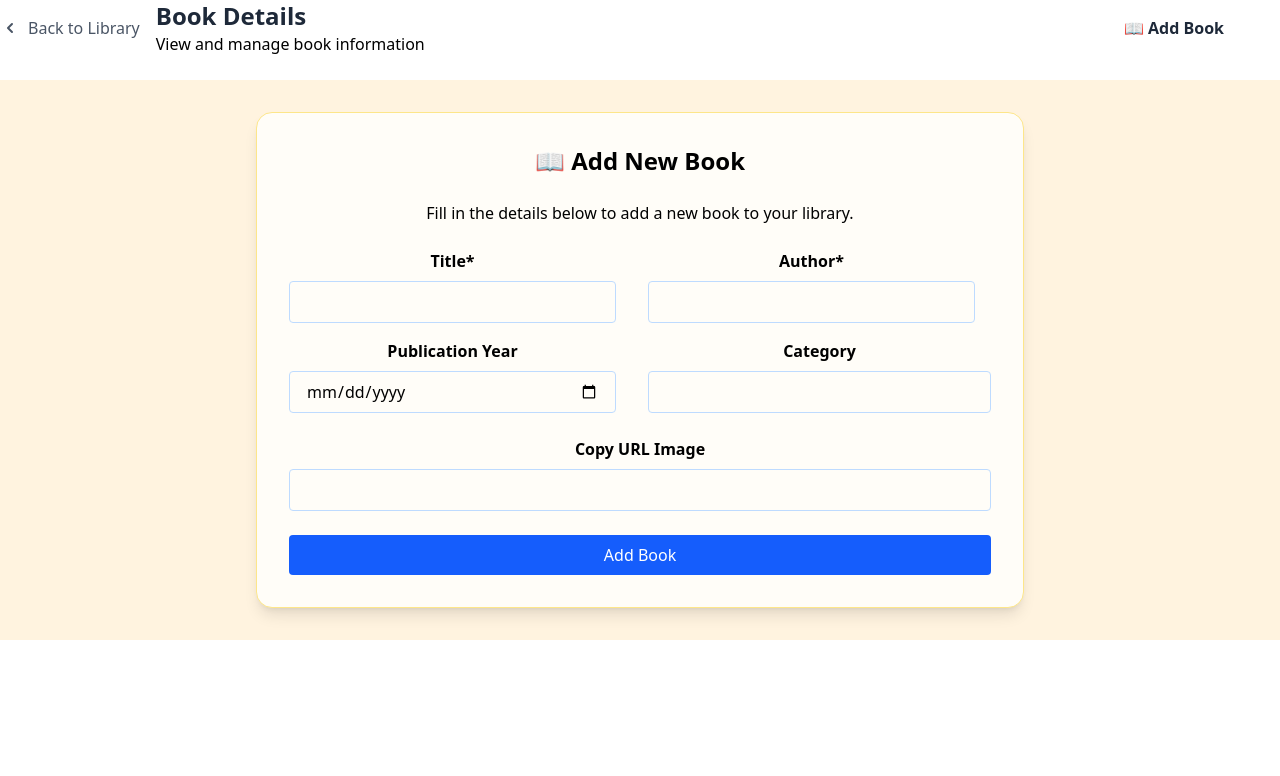
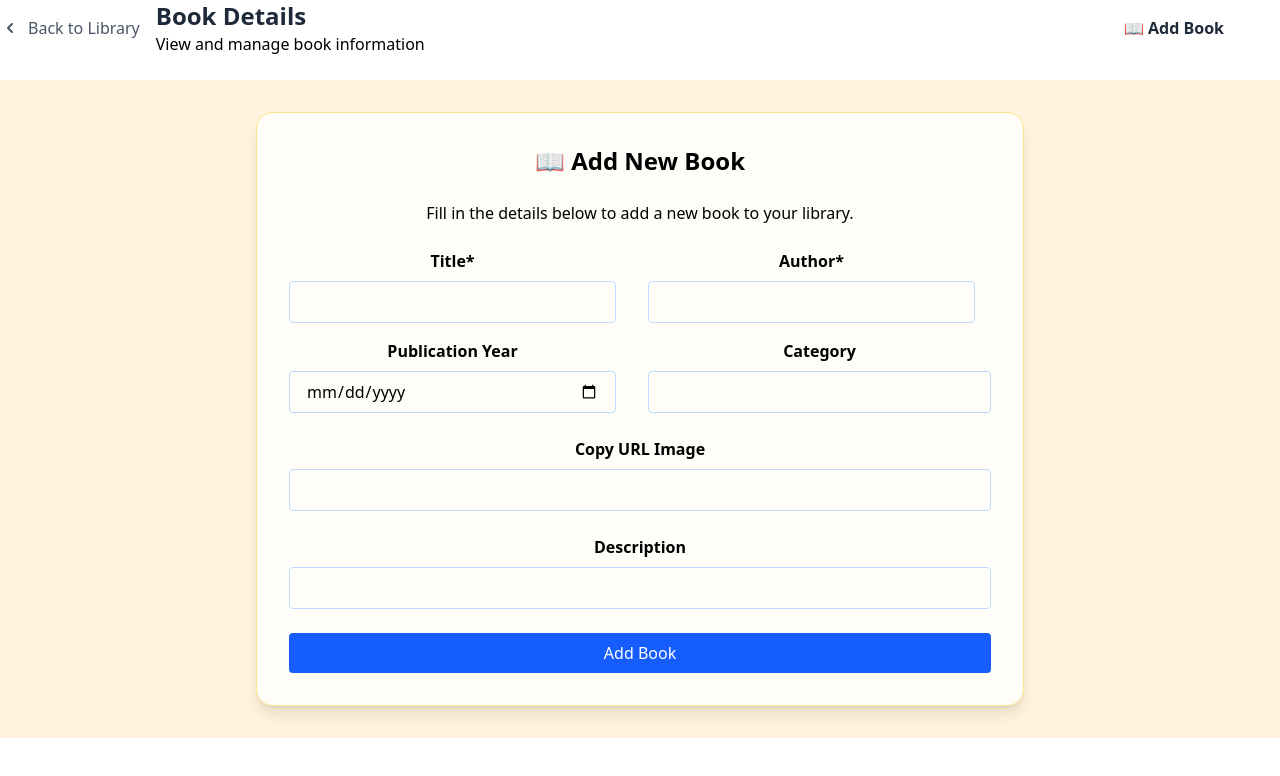
Before and after one commit to TopTier5/Bookie-App, a React (Vite) app: page /addbook in a window 1280 px wide. Shown: the top 776 px of the page. Built offline with nearby package versions, Linux system fonts and the light colour scheme; no server answers.

Commit message:
added description to both AB and EF

```diff
--- a/src/pages/AddBook.jsx
+++ b/src/pages/AddBook.jsx
@@ -113,6 +113,15 @@ export default function AddBook() {
                             />
                         </div>
 
+                        <div className="w-120%">
+                            <label className="block mb-2 font-bold text-black">Description</label>
+                            <input
+                                type="text"
+                                name="description"
+                                className="w-full border border-blue-200 rounded px-4 py-2"
+                            />
+                        </div>
+
 
 
 
--- a/src/pages/EditForm.jsx
+++ b/src/pages/EditForm.jsx
@@ -130,6 +130,16 @@ function EditForm() {
                             </div>
 
 
+                        <div className="w-120%">
+                                <label className="block mb-2 font-bold text-black">Description</label>
+                                <input
+                                    type="text"
+                                    name="description"
+                                    className="w-full border border-blue-200 rounded px-4 py-2"
+                                />
+                            </div>
+
+
                         <div className="flex justify-end">
                             <button
                                 type="submit"
```
Lines whose indentation alone changed are shown as unchanged.
